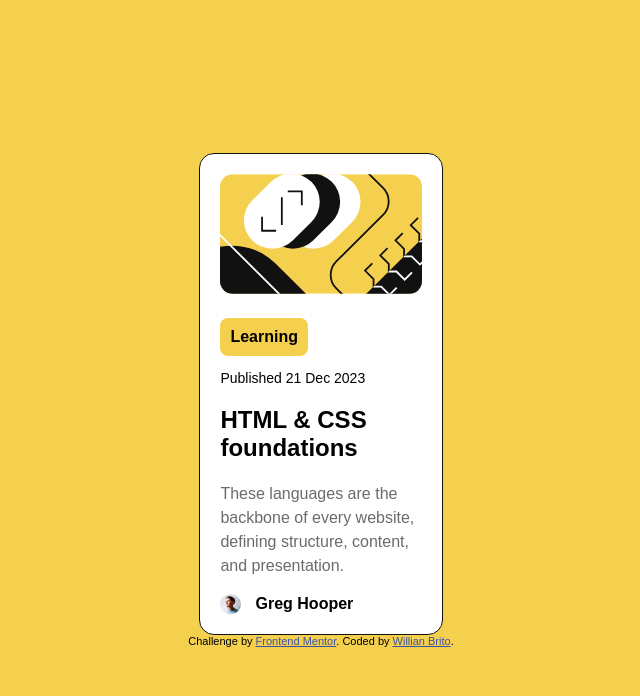
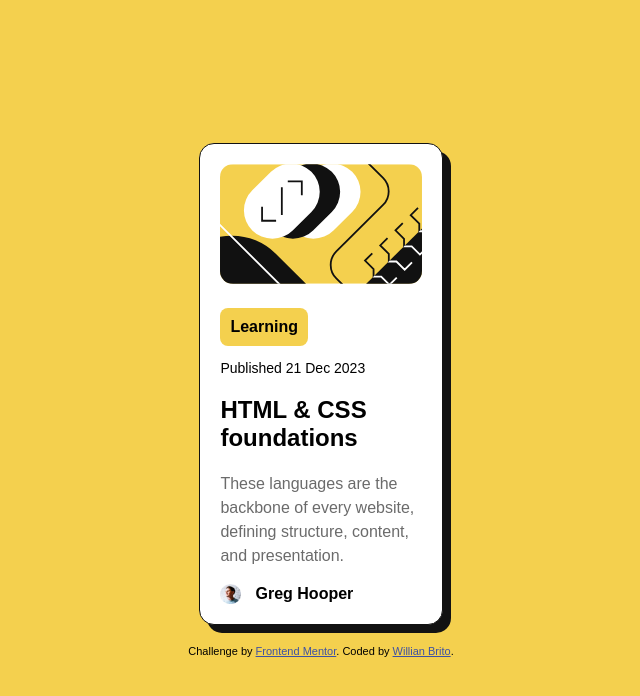
Before and after one commit to kennedy-brito/blog-preview-card, a plain HTML site: page index.html in a window 1280 px wide. Shown: the whole page, without its empty margins (319-959 px from the left). Drawn offline with Linux system fonts and the light colour scheme.

Commit message:
card shadow

```diff
--- a/style.css
+++ b/style.css
@@ -46,6 +46,7 @@ body {
   flex-direction: column;
   align-items: center;
   justify-content: center;
+  gap: 20px;
 }
 
 .attribution {
@@ -63,7 +64,7 @@ body {
   border: 1px solid hsl(0, 0%, 7%);
   border-radius: 15px;
   background-color: hsl(0, 0%, 100%);
-
+  box-shadow: 8px 8px hsl(0, 0%, 7%);
 }
 
 .card-image{
```
